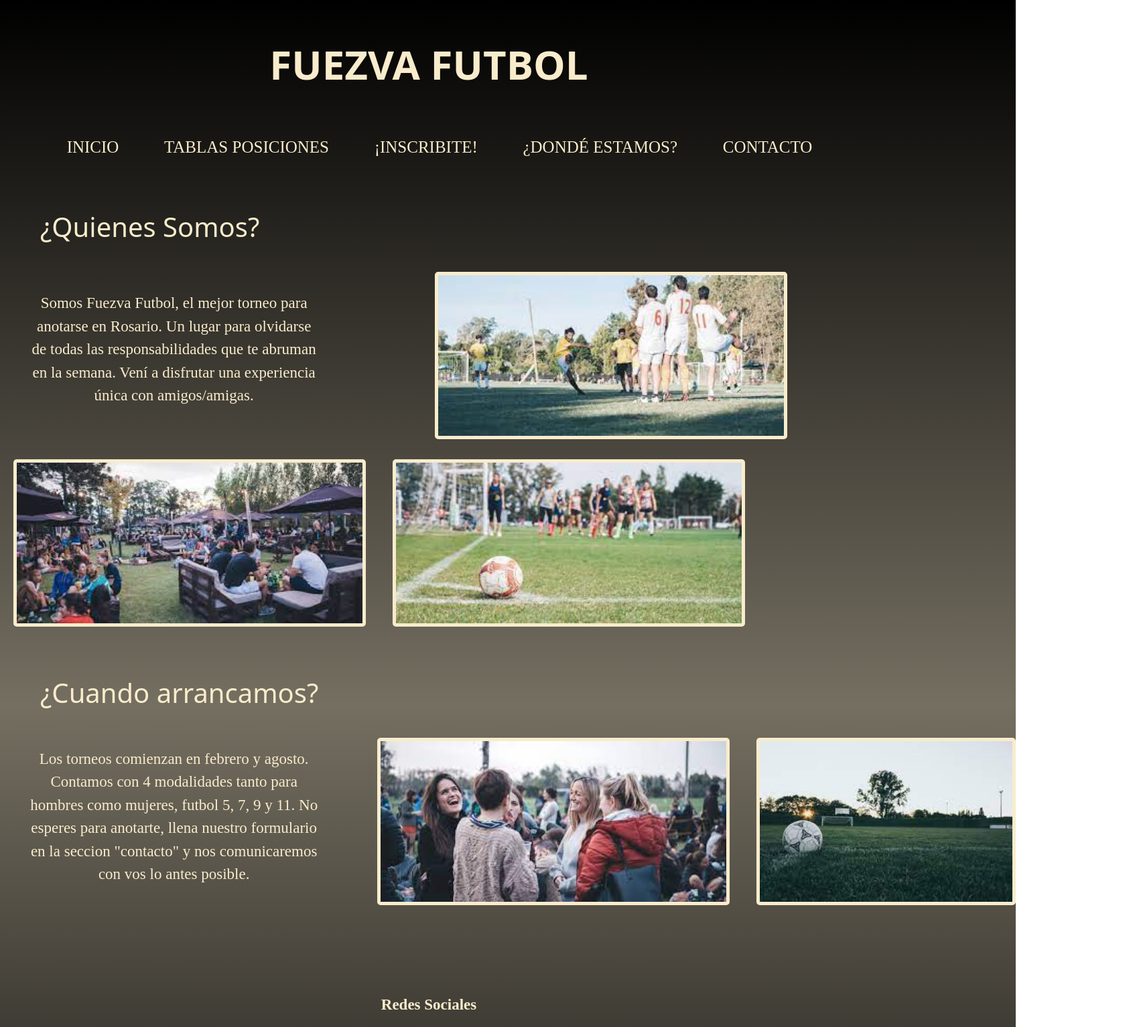
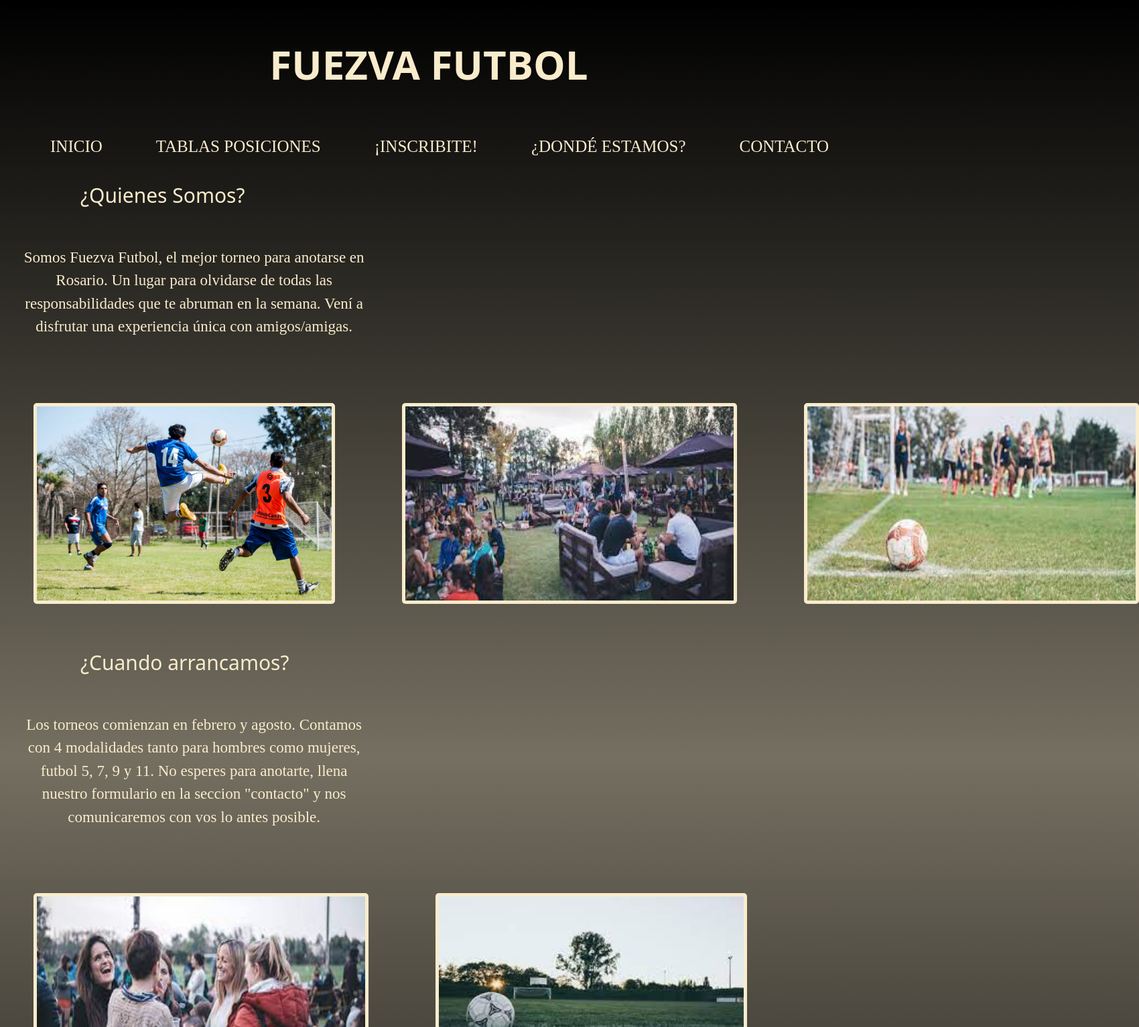
Before and after one commit to Fprobaos/Fuezva-Probaos, a website: page index.html in a window 1280 px wide. Shown: the top 1534 px of the page at 67% size, 1700 px wide, since content can reach past the window. Drawn offline with nearby package versions, Linux system fonts and the light colour scheme; files that its build step writes are made by us from their sources.

Commit message:
SASS y paginas secundarias

```diff
--- a/index.html
+++ b/index.html
@@ -7,10 +7,10 @@
     <link rel="shortcut icon" href="./Assets/logo.jpg">
     <link rel="stylesheet" href="./css/main.css">
     <link rel="shortcut icon" href="./assets/logo.jpg">
-    <link rel="stylesheet" href="./style.css">
     <link rel="stylesheet" href="https://cdnjs.cloudflare.com/ajax/libs/animate.css/4.1.1/animate.min.css">
     <link href="https://cdn.jsdelivr.net/npm/bootstrap@5.2.0/dist/css/bootstrap.min.css" rel="stylesheet" integrity="sha384-gH2yIJqKdNHPEq0n4Mqa/HGKIhSkIHeL5AyhkYV8i59U5AR6csBvApHHNl/vI1Bx" crossorigin="anonymous">
     <script src="https://cdn.jsdelivr.net/npm/bootstrap@5.2.0/dist/js/bootstrap.bundle.min.js" integrity="sha384-A3rJD856KowSb7dwlZdYEkO39Gagi7vIsF0jrRAoQmDKKtQBHUuLZ9AsSv4jD4Xa" crossorigin="anonymous"></script>
+
 
 </head>
 
@@ -20,103 +20,76 @@
 
             <header class="row">
 
-                <div class="col-12">
+                    <h1>FUEZVA FUTBOL</h1>
 
-                     <h1 class="titulo">FUEZVA FUTBOL</h1>
-
-                    <nav>
-
-                        <ul class="menu animate__animated animate__backInLeft">
-                            <li><a class="links" href="./index.html">INICIO</a></li>
-                            <li><a class="links" href="./pages/tablasposiciones.html">TABLAS POSICIONES</a></li>
-                            <li><a class="links" href="./pages/inscribite.html">¡INSCRIBITE!</a></li>
-                            <li><a class="links" href="./pages/dondeestamos.html">¿DONDÉ ESTAMOS?</a></li>
-                            <li><a class="links" href="./pages/contacto.html">CONTACTO</a></li>
+                    <nav class="col-lg-12">
+                        <ul class="animate__animated animate__backInLeft">
+                            <li><a href="./index.html">INICIO</a></li>
+                            <li><a href="./pages/tablasposiciones.html">TABLAS POSICIONES</a></li>
+                            <li><a href="./pages/inscribite.html">¡INSCRIBITE!</a></li>
+                            <li><a href="./pages/dondeestamos.html">¿DONDÉ ESTAMOS?</a></li>
+                            <li><a href="./pages/contacto.html">CONTACTO</a></li>
                         </ul>
 
                     </nav>
 
-                </div>
 
             </header>
 
 
 
-                <section>
-                    <div class="row">
-
-                            <h2 class="subtitulo">¿Quienes Somos?</h2>
-
-                        <div class="col-lg-5 center">
-
-                            <p class="texto">Somos Fuezva Futbol, el mejor torneo para anotarse en Rosario. Un lugar para olvidarse de todas las responsabilidades que te abruman en la semana. Vení a disfrutar una experiencia única con amigos/amigas. </p>
-
-                        </div>
-
-                        <div class="col-lg-7 box__fotos center">
-
-                            <img src="./assets/Index 1.jfif" alt="" class="index__fotos center">
-
-                        </div>
-
-                        <div class="col-lg-7 box__fotos left">
-
-                            <img src="./assets/Index 2.jfif" alt="" class="index__fotos">
-                            <img src="./assets/Index 3.jfif" alt="" class="index__fotos">
-
-                        </div>
-                    </div>
-                 </section>
+                <section class="row">
 
 
-                <section>
+                    <h2 class="col-lg-12 col-sm-12">¿Quienes Somos?</h2>
 
-                    <div class="row">
+                    <p class="col-lg-5 col-sm-12">Somos Fuezva Futbol, el mejor torneo para anotarse en Rosario. Un lugar para olvidarse de todas las responsabilidades que te abruman en la semana. Vení a disfrutar una experiencia única con amigos/amigas. </p>
 
-                            <h2 class="subtitulo animate__animated animate__flash"> ¿Cuando arrancamos? </h2>
 
-                        <div class="col-lg-5 center">
+                    <div class="col-lg-12 col-sm-12">
+                        <img src="./assets/Index 1.jpg" alt="" >
+                        <img src="./assets/Index 2.jfif" alt="">
+                        <img src="./assets/Index 3.jfif" alt="">
+                    </div>
 
-                            <p class="texto"> Los torneos comienzan en febrero y agosto. Contamos con 4 modalidades tanto para hombres como mujeres, futbol 5, 7, 9 y 11. No esperes para anotarte, llena nuestro formulario en la seccion "contacto" y nos comunicaremos con vos lo antes posible.</p>
 
-                        </div>
+                </section>
 
-                        <div class="col-lg-7">
 
-                            <div class=" box__fotos">
-                                <img src="./assets/Index 21.jfif" alt="" class="index__fotos">
-                                <img src="./assets/Fondo 12.jfif" alt="" class="index__fotos">
-                            </div>
+                <section class="row">
 
-                        </div>
+
+                    <h2 class="col-lg-12"> ¿Cuando arrancamos? </h2>
+
+
+                     <p class="col-lg-5"> Los torneos comienzan en febrero y agosto. Contamos con 4 modalidades tanto para hombres como mujeres, futbol 5, 7, 9 y 11. No esperes para anotarte, llena nuestro formulario en la seccion "contacto" y nos comunicaremos con vos lo antes posible.</p>
+
+                    <div class="col-lg-7">
+
+                        <img src="./assets/Index 21.jfif" alt="">
+                        <img src="./assets/Fondo 12.jfif" alt="">
 
                     </div>
+
 
                 </section>
 
 
 
-            </div>
+                <footer class="row">
 
+                    <div class="col-lg-12 info">
 
-                    <footer class="row">
+                        <p>Redes Sociales</p>
+                        <p>Facebook : Fuezva Futbol</p>
+                        <p>Instagram : Fuezvafutbol</p>
+                        <p>E-Mail : Fuezvafutbol@gmail.com</p>
+                        <p>Telefono : 4563 - 6523</p>
+                        <img src="./assets/logo.jpg" alt="" class="logo">
 
-                        <div class="col-lg-12 info">
+                    </div>
 
-                            <p class="texto">Redes Sociales</p>
-                            <p class="texto">Facebook : Fuezva Futbol</p>
-                            <p class="texto">Instagram : Fuezvafutbol</p>
-                            <p class="texto">E-Mail : Fuezvafutbol@gmail.com</p>
-                            <p class="texto">Telefono : 4563 - 6523</p>
-                            <img src="./assets/logo.jpg" alt="" class="logo">
-
-                        </div>
-
-                    </footer>
-
-                </div>
-
-            </div>
+                </footer>
 
         </div>
 
--- /dev/null
+++ b/scss/Header.scss
@@ -0,0 +1,78 @@
+header{
+
+    h1{
+        text-align: center;
+        font-weight: bold;
+        color: $txt;
+        padding: 20px 0px;
+        font-size: 45px;
+    }
+
+    nav {
+        display: flex;
+        justify-content: space-evenly;
+
+
+        ul{
+            display: flex;
+            flex-direction: column;
+            align-items: center;
+        }
+
+        li{
+            display: flex;
+            text-decoration: none;
+        }
+
+
+        a{
+        color:$txt;
+        text-decoration: none;
+        font-family: 'Times New Roman', Times, serif;
+
+
+        }
+    }
+
+
+
+
+@media(min-width: 1024px){
+
+    h1{
+        font-size: 60px;
+        padding: 60px;
+    }
+
+    nav{
+
+        ul{
+            display: flex;
+            flex-direction: row;
+
+        }
+
+        li{
+            display: flex;
+            justify-content: space-around;
+            font-size: 25px;
+            margin-left: 40px;
+            margin-right: 40px;
+
+        }
+
+        a:hover{
+                color:#38382c;
+                transition: all 0.5 ease;
+                -webkit-transition: all 0.5 ease;
+                -moz-transition: all 0.5 ease;
+                -ms-transition: all 0.5 ease;
+                -o-transition: all 0.5 ease;
+            }
+
+
+    }
+
+}
+
+}
--- a/scss/app.scss
+++ b/scss/app.scss
@@ -1,3 +1,8 @@
+@import './colors.scss';
+@import './Header.scss';
+@import './main.scss';
+@import './footer.scss';
+
 
 
 body{
@@ -6,166 +11,7 @@ body{
 }
 
 
-.titulo{
-    text-align: center;
-    font-size: 45px;
-    font-weight: bold;
-    color: #F9ECCC;
-    padding: 20px 0px;
-
-}
-
-.menu{
-    font-size: 15px;
-    text-align: left;
-    list-style-type: none;
-    animation-delay: 1s;
-}
-
-.links{
-    color:#F9ECCC;
-    text-decoration: none;
-    list-style-type: none;
-    font-family: 'Times New Roman', Times, serif;
-}
 
 
 
-.texto{
-    font-family:'Times New Roman', Times, serif;
-    font-size: 20px;
-    margin-left: 12px;
-    margin-right: 12px;
-    padding: 15px;
-    text-align: center;
-    color: #F9ECCC;
-
-}
-
-.subtitulo{
-    font-size: 30px;
-    color:#F9ECCC ;
-    padding: 20px;
-    text-align: center;
-}
-
-
-
-.box__fotos{
-    display: flex;
-    flex-direction: column;
-    justify-content: space-evenly;
-
-}
-
-.index__fotos{
-    margin: 15px 20px;
-    border: 5px solid #F9ECCC;
-    border-radius: 5px;
-    -webkit-border-radius: 5px;
-    -moz-border-radius: 5px;
-    -ms-border-radius: 5px;
-    -o-border-radius: 5px;
-}
-
-.info{
-    font-weight: bold;
-    padding: 10px;
-    display: flex;
-    flex-direction: column;
-    align-items: center;
-    line-height: 1px;
-}
-
-.logo{
-    width: 150px;
-    height: 150px;
-    border: 5px solid #F9ECCC;
-    border-radius: 5px;
-    -webkit-border-radius: 5px;
-    -moz-border-radius: 5px;
-    -ms-border-radius: 5px;
-    -o-border-radius: 5px;
-}
-
-.formulario{
-    padding: 30px;
-}
-
-.table{
-    margin: 10px;
-}
-
-
 /* Desktop View */
-@media(min-width: 1024px){
-
-    .titulo{
-        font-size: 60px;
-        padding-top: 60px;
-    }
-
-
-.menu{
-    display: flex;
-    font-size: 25px;
-    list-style-type: none;
-    justify-content: space-evenly;
-    padding-top: 40px;
-}
-
-
-.links:hover{
-    color:#38382c;
-    transition: all 0.5 ease;
-    -webkit-transition: all 0.5 ease;
-    -moz-transition: all 0.5 ease;
-    -ms-transition: all 0.5 ease;
-    -o-transition: all 0.5 ease;
-}
-
-.subtitulo{
-    text-align: left;
-    margin-left: 60px;
-    padding-top: 60px;
-    font-size: 40px;
-}
-
-
-.texto{
-    font-size: 23px;
-    padding: 30px;
-    text-align: center;
-}
-
-
-.box__fotos{
-    display: flex;
-    flex-direction: row;
-
-}
-
-.center{
-    display: flex;
-    justify-content: space-evenly;
-    align-items: center;
-}
-
-.left{
-    display: flex;
-    justify-content: flex-start;
-}
-
-
-.index__fotos{
-    height: 250px;
-
-}
-
-.info{
-    padding: 100px;
-}
-
-
-
-}
--- /dev/null
+++ b/scss/colors.scss
@@ -0,0 +1 @@
+$txt:#F9ECCC;
--- /dev/null
+++ b/scss/footer.scss
@@ -0,0 +1,43 @@
+footer{
+    div{
+        display: flex;
+        flex-direction: column;
+    }
+
+    p{
+    font-family:'Times New Roman', Times, serif;
+    font-size: 20px;
+    margin-left: 12px;
+    margin-right: 12px;
+    padding: 15px;
+    text-align: center;
+    color: black;
+    font-weight: bold;
+    padding: 10px;
+    line-height: 1px;
+    }
+
+    img{
+        width: 150px;
+    height: 150px;
+    border: 5px solid #F9ECCC;
+    border-radius: 5px;
+    -webkit-border-radius: 5px;
+    -moz-border-radius: 5px;
+    -ms-border-radius: 5px;
+    -o-border-radius: 5px;
+    align-self: center;
+    }
+
+
+}
+
+@media(min-width:1024px){
+    footer{
+        padding: 50px;
+
+        p{
+            line-height: 30px;
+        }
+    }
+}
--- /dev/null
+++ b/scss/main.scss
@@ -0,0 +1,78 @@
+section{
+
+    p{
+    font-family:'Times New Roman', Times, serif;
+    font-size: 20px;
+    padding: 15px;
+    text-align: center;
+    color: $txt;
+    }
+
+    h2{
+    color: $txt ;
+    padding: 20px;
+    text-align: center;
+    font-size: 30px;
+    }
+
+    img{
+    margin-bottom: 30px;
+    border: 5px solid $txt;
+    border-radius: 5px;
+    -webkit-border-radius: 5px;
+    -moz-border-radius: 5px;
+    -ms-border-radius: 5px;
+    -o-border-radius: 5px;
+    height: 200px;
+    width: 350px;
+
+    }
+
+    div{
+        display: flex;
+        flex-direction: column;
+        align-items: center;
+    }
+
+    table{
+        margin-left: 15px;
+
+    }
+
+    iframe{
+        width: fit-content;
+        padding: 80px;
+    }
+
+
+@media(min-width:1024px){
+
+    p{
+    font-size: 23px;
+    padding: 30px;
+    text-align: center;
+    margin-left: 30px;
+    }
+
+    h2{
+        text-align: left;
+        margin-left: 120px;
+    }
+
+    img{
+    margin: 50px;
+    height: 300px;
+    width: 500px;
+    }
+
+    div{
+        display: flex;
+        flex-direction: row;
+    }
+
+
+}
+
+
+
+}
```
Also changed, not shown: package.json (+4 -3 lines), pages/dondeestamos.html (+9 -1 lines), pages/tablasposiciones.html (+5 -2 lines), assets/Index 1.jpg (added), css/main.css, 1 other file.
